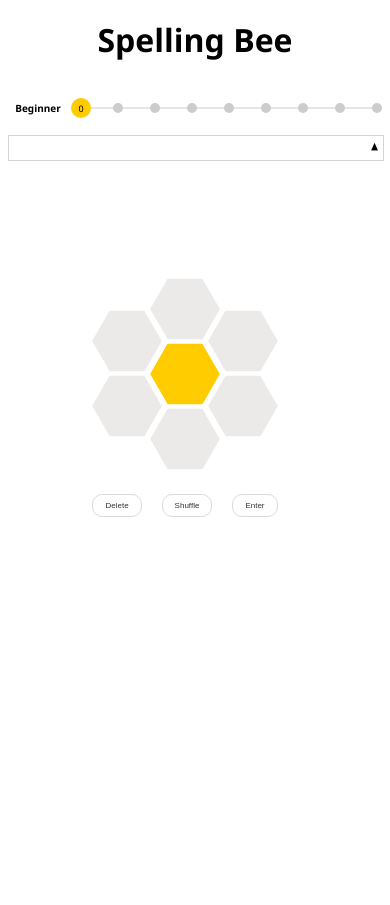
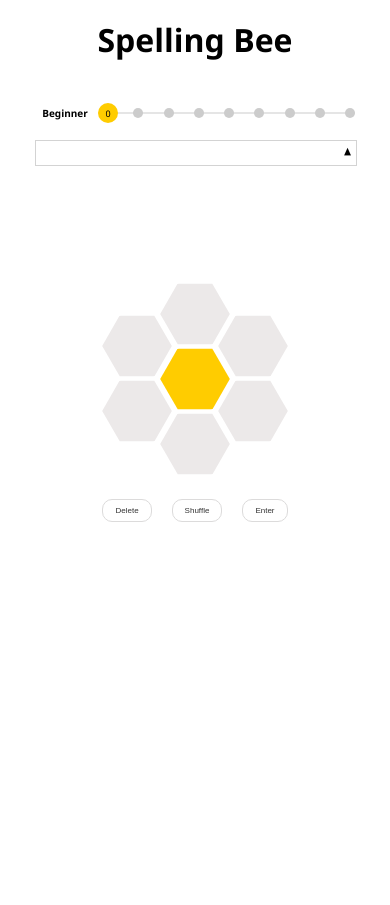
Before and after one commit to lucaslalima-2/spelling-bee, a Flask app: template templates/index.html in a window 390 px wide. Before the commit the page ends 517 px from the top, so only its background shows below. Run offline with Flask 2, Linux system fonts and the light colour scheme; the template is opened without the code that fills it, so the values that code supplies are empty; parts of the project's set-up code (start-up, migrations or seed data) failed here and were passed over.

Commit message:
Fixing the formating and flex parameters of the right and left-columns

```diff
--- a/static/script.js
+++ b/static/script.js
@@ -46,6 +46,9 @@ const percentages = [
 let score = 0;
 const word_display = document.getElementById("word-display");
 let word_bank = new Set();
+
+// debug word_back
+// let word_bank = new Set(Array.from({ length: 60 }, (_, i) => `word-${i + 1}`));
 
 // Function called when word is submitted
 function submitWord() {
@@ -482,6 +485,8 @@ function handleMediaChange(e) {
     arrow_state = "up";
     arrow.classList.add("rotate_up");
     arrow.classList.remove("rotate_down");
+    // Sets container
+    word_list_container.style.flexGrow = "0";
     // Sets word_message
     word_message.style.display = "none";
     // Sets word_preview
@@ -494,6 +499,8 @@ function handleMediaChange(e) {
     arrow_state = "down";
     arrow.classList.add("rotate_down");
     arrow.classList.remove("rotate_up");
+    // Sets container
+    word_list_container.style.flexGrow = "1";
     // Sets word_message
     word_message.style.display = "block";
     // Hides word_preview
@@ -587,7 +594,6 @@ document.addEventListener("DOMContentLoaded", () => {
   setInputStyle(); // Sets entry field style
   shuffleLetters(); // Sets ring_letter configuration
   updateRank();
-  renderDots();
 
   // Blur event ("user clicks away from input")
   word_display.addEventListener("blur", function() {
--- a/static/style.css
+++ b/static/style.css
@@ -1,5 +1,9 @@
 body {
   font-family: 'Segoe UI', Tahoma, Geneva, Verdana, sans-serif;
+}
+
+html, body {
+  height: 100%;
 }
 
 :root {
@@ -45,6 +49,9 @@ body {
 }
 
 #right-column {
+  display: flex;
+  flex-direction: column;
+  flex-grow: 1;
   padding-left: 120px;
   margin-right: 50px;
   width: 70%;
@@ -350,12 +357,12 @@ body {
 
 #word-list-container {
   border: 1px solid var(--word-list-border);
-  flex: column;
-  height: 100%;
-  margin: 10px 0 0 0;
-  min-height: 250px;
+  display: flex;
+  flex-direction: column;
+  /* flex-grow: 1; */
+  /* height: 100%; */
+  margin-top: 10px;
   overflow-x: hidden; /* prevents horizontal scroll if columns overflow */
-  padding: 10px;
   width: 100%;
 }
 
@@ -400,7 +407,7 @@ body {
   justify-content: space-between;
   font-size: 12px;
   gap: 10px;
-  margin-top: 15px;
+  margin-top: 5px;
   overflow: hidden;
   width: 100%;
 }
@@ -412,6 +419,7 @@ body {
   flex-grow: 1; /* Ensures columns take up space */
   padding: 10px;
   overflow-y: auto;
+  padding: 0;
   width: 100%;
 }
 
@@ -429,7 +437,7 @@ body {
   width: 100%;
 }
 
-.dot-indicator-wrapper {
+#dot-indicator-wrapper {
   display: flex;
   flex-shrink: 0;
   justify-content: center;
@@ -465,23 +473,30 @@ body {
 @media (max-width: 600px) {
   #game-layout {
     align-items: center;
+    display: flex;
     flex-direction: column;
-    max-width: none;
-    margin-right: 70px;
-    min-width: unset;
+    /* margin-right: 70px; */
+    margin: 0;
+    padding: 0 50px;
     width: 100%;
+    height: 100vh;
   }
 
   #left-column, #right-column {
+    flex-shrink: 1;
     width: 100%;
-    max-width: none;
+    margin: 0;
+    padding: 0;
   }
 
   #right-column {
+    padding-top: 25px;
+    flex-grow: 0;
     order: -1; /* Moves right-column above left-column */
   }
 
   #left-column {
+    flex-grow: 1;
     order: 0;
   }
 
@@ -514,10 +529,9 @@ body {
     align-items: center;
     display: flex;
     flex-direction: column;
-    height: 100%;
-    justify-content: space-between;
+    flex-grow: 1;
+    justify-content: flex-start;
     overflow: hidden;
-    min-height: 10px;
     padding: 0;
     width: 100%;
   }
@@ -528,7 +542,7 @@ body {
 
   #word-preview {
     display: flex;
-    flex-grow: 1;
+    flex-grow: 0;
     font-size: 10px;
     margin-left: 10px;
     overflow: hidden;
@@ -548,7 +562,6 @@ body {
 
   #word-columns {
     display: none;
-    /* height: 400px; */
     width: 100%;
   }
 }
--- a/templates/index.html
+++ b/templates/index.html
@@ -72,7 +72,6 @@
 
           <!-- Container section  -->
           <div id="word-list-container">
-
             <div id="word-list-header">
               <div id="word-message">You have found 0 words</div>
               <div id="word-preview"></div>
@@ -85,7 +84,7 @@
                 <div class="word-column" id="column-1"></div>
                 <div class="word-column" id="column-2"></div>
               </div> <!-- word columns-wrapper -->
-              <div class="dot-indicator-wrapper">
+              <div id="dot-indicator-wrapper">
                 <div id="dot-indicator"></div>
               </div> <!-- dot-wrapper -->
             </div> <!-- word-columns -->
```
